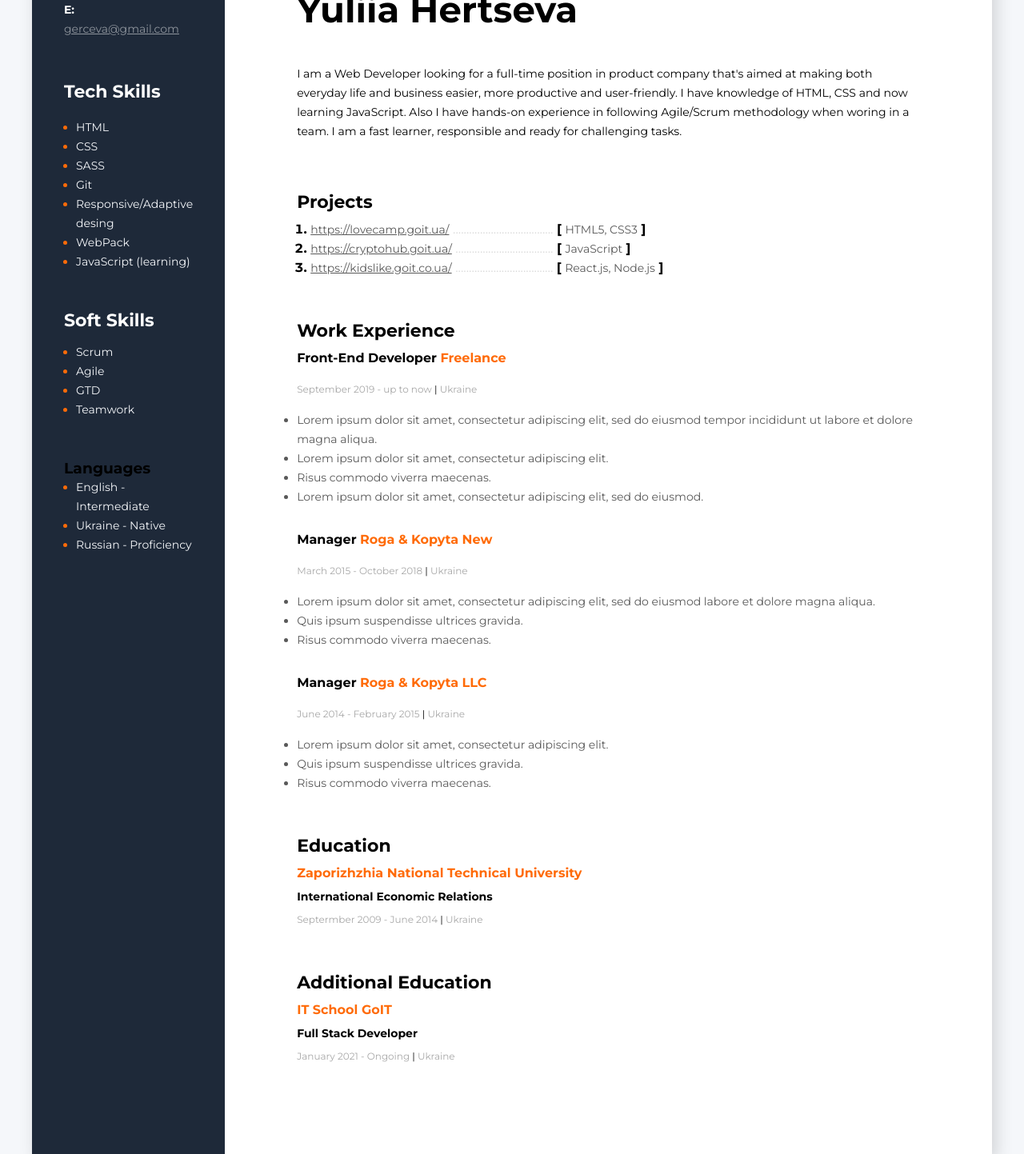
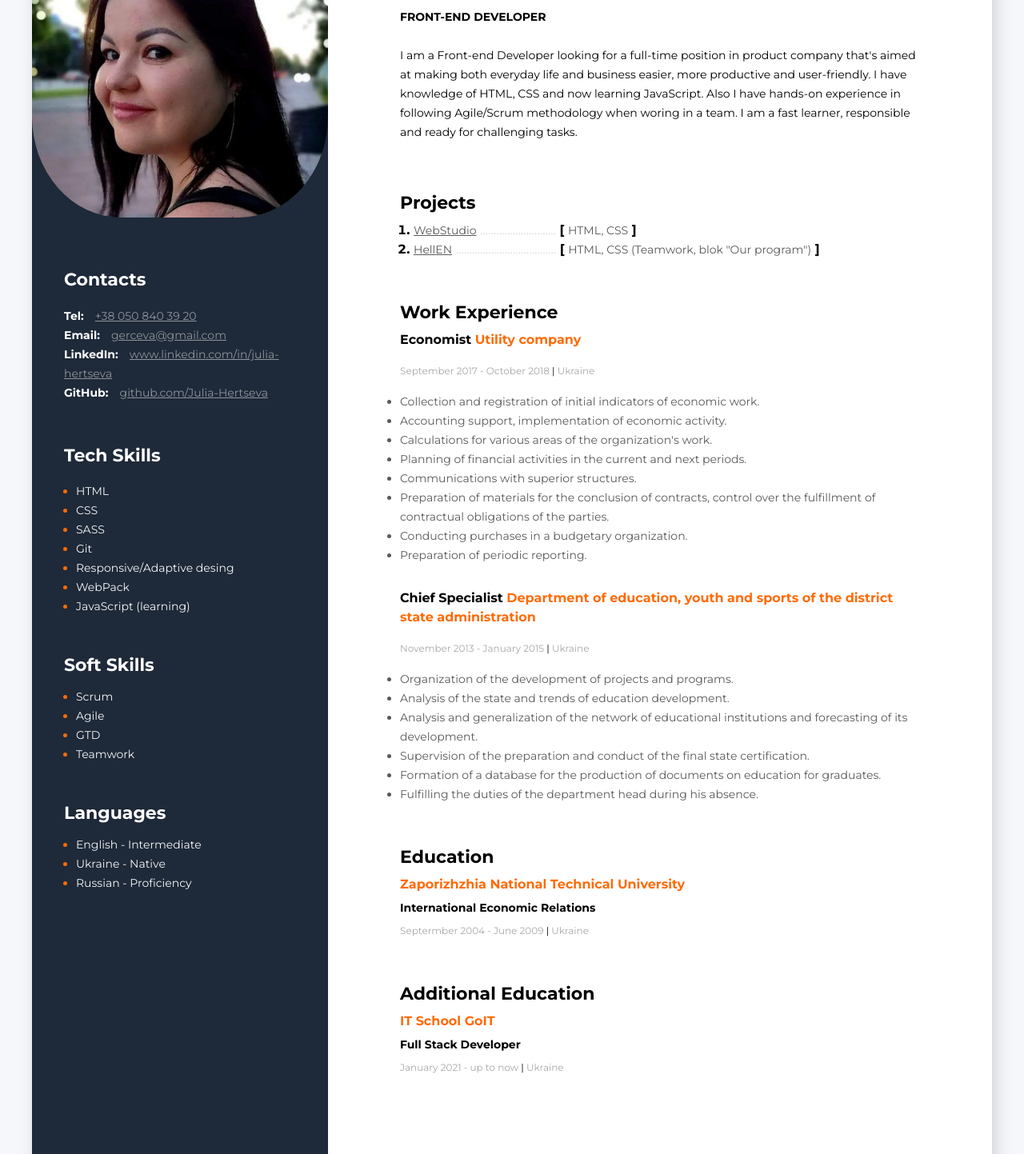
Before and after one commit to Julia-Hertseva/resume-project, a plain HTML site: page index.html in a window 1280 px wide. Shown: the part 230-1673 px from the top of the page at 80% size. Drawn offline with Linux system fonts and the light colour scheme; files that its build step writes are made by us from their sources.

Commit message:
Update resume

```diff
--- a/index.html
+++ b/index.html
@@ -4,7 +4,7 @@
     <meta charset="UTF-8">
     <meta name="viewport" content="width=device-width, initial-scale=1.0">
     <title>My resume</title>
-    <link rel="stylesheet" href="./css/style.css">
+    <link rel="stylesheet" href="./style.css">
     <link rel="preconnect" href="https://fonts.gstatic.com">
     <link href="https://fonts.googleapis.com/css2?family=Montserrat:wght@400;700&display=swap" rel="stylesheet">
 </head>
@@ -12,19 +12,27 @@
     <!--main container-->
     <div class="wrapper">
         <aside class="sidebar">
-            <img class="my-photo" src="./img/photo.jpg" alt="My photo"
+            <img class="my-photo" src="./photo.jpg" alt="My photo"
 
             <!--contacts container-->
             <div class="contacts-container">
                 <h3 class="contacts-title">Contacts</h3>
 
                 <div>
-                    <span class="contacts-link-type">C:</span>
+                    <span class="contacts-link-type">Tel:</span>
                     <a class="contacts-link" href="tel:+38 050 840 39 20">+38 050 840 39 20</a>
                 </div>
                 <div>
-                    <span class="contacts-link-type">E:</span>
+                    <span class="contacts-link-type">Email:</span>
                     <a class="contacts-link" href="mailto:gerceva@gmail.com"> gerceva@gmail.com</a>
+                </div>
+                <div>
+                    <span class="contacts-link-type">LinkedIn:</span>
+                    <a class="contacts-link" href="https://www.linkedin.com/in/julia-hertseva/"> www.linkedin.com/in/julia-hertseva</a>
+                </div>
+                <div>
+                    <span class="contacts-link-type">GitHub:</span>
+                    <a class="contacts-link" href="https://github.com/Julia-Hertseva"> github.com/Julia-Hertseva</a>
                 </div>
             </div>
 
@@ -102,10 +110,10 @@
     <div class="about-me-container">
         <!--about me main info-->
         <div class="info-container">
-        <h2 class="profession">Front-End Developer</h2>
-        <h1 class="name">Yuliia Hertseva</h1>
+        <h1 class="name">YULIIA HERTSEVA</h1>
+        <h2 class="profession">FRONT-END DEVELOPER</h2>
 
-        <p class="description">I am a Web Developer looking for a full-time position in product company
+        <p class="description">I am a Front-end Developer looking for a full-time position in product company
             that's aimed at making both everyday life and business easier, more productive and user-friendly.
             I have knowledge of HTML, CSS and now learning JavaScript. Also I have hands-on experience in following Agile/Scrum
             methodology when woring in a team. I am a fast learner, responsible and ready for challenging tasks.
@@ -118,11 +126,16 @@
             <ol>
                 <li class="projects-item">
                     <a class="projets-link"
-                    href="https://lovecamp.goit.ua/"> https://lovecamp.goit.ua/</a>
-                    <span class="dots">.....................................</span>
-                    <span><b>[</b> <span class="tech-name">HTML5, CSS3</span> <b>]</b></span>
+                    href="https://github.com/Julia-Hertseva/goit-markup-hw-08"> WebStudio</a>
+                    <span class="dots">............................</span>
+                    <span><b>[</b> <span class="tech-name">HTML, CSS</span> <b>]</b></span>
                 </li>
                 <li class="projects-item">
+                    <a class="projets-link" href="https://github.com/Julia-Hertseva/team-project"> HellEN</a>
+                    <span class="dots">.....................................</span>
+                    <span><b>[</b> <span class="tech-name">HTML, CSS (Teamwork, blok "Our program")</span> <b>]</b></span>
+                </li>
+                <!-- <li class="projects-item">
                     <a class="projets-link"
                     href="ttps://cryptohub.goit.ua/"> https://cryptohub.goit.ua/</a>
                     <span class="dots">....................................</span>
@@ -133,7 +146,7 @@
                     href="https://kidslike.goit.co.ua/"> https://kidslike.goit.co.ua/</a>
                     <span class="dots">....................................</span>
                     <span><b>[</b> <span class="tech-name">React.js, Node.js</span> <b>]</b></span>
-                </li>
+                </li> -->
 
             </ol>
         </div>
@@ -144,48 +157,40 @@
 
             <!--company 1-->
             <div>
-                <h4 class="profession-title">Front-End Developer <span class="profession-company">Freelance</span></h4>
+                <h4 class="profession-title">Economist <span class="profession-company">Utility company</span></h4>
                 <span class="profession-time">
-                    September 2019 - up to now <span class="profession-divider">|</span> Ukraine
+                    September 2017 - October 2018 <span class="profession-divider">|</span> Ukraine
                 </span>
 
                 <ul class="profession-duties">
-                    <li class="profession-duties-item">Lorem ipsum dolor sit amet, consectetur adipiscing elit, sed do eiusmod tempor incididunt ut labore et dolore magna
-                    aliqua.</li>
-                    <li class="profession-duties-item">Lorem ipsum dolor sit amet, consectetur adipiscing elit.</li>
-                    <li class="profession-duties-item"> Risus commodo viverra maecenas.</li>
-                    <li class="profession-duties-item">Lorem ipsum dolor sit amet, consectetur adipiscing elit, sed do eiusmod.</li>
+                    <li class="profession-duties-item">Collection and registration of initial indicators of economic work.</li>
+                    <li class="profession-duties-item">Accounting support, implementation of economic activity.</li>
+                    <li class="profession-duties-item">Calculations for various areas of the organization's work.</li>
+                    <li class="profession-duties-item">Planning of financial activities in the current and next periods.</li>
+                    <li class="profession-duties-item">Communications with superior structures.</li>
+                    <li class="profession-duties-item">Preparation of materials for the conclusion of contracts, control over the fulfillment of contractual obligations of the
+                    parties.</li>
+                    <li class="profession-duties-item">Conducting purchases in a budgetary organization.</li>
+                    <li class="profession-duties-item">Preparation of periodic reporting.</li>
                 </ul>
             </div>
 
             <!--company 2-->
             <div>
-                <h4 class="profession-title">Manager <span class="profession-company">Roga & Kopyta New</span></h4>
+                <h4 class="profession-title">Chief Specialist <span class="profession-company">Department of education, youth and sports of the district state administration</span></h4>
                 <span class="profession-time">
-                    March 2015 - October 2018 <span class="profession-divider">|</span> Ukraine
+                    November 2013 - January 2015 <span class="profession-divider">|</span> Ukraine
                 </span>
 
                 <ul class="profession-duties">
-                    <li class="profession-duties-item">Lorem ipsum dolor sit amet, consectetur adipiscing elit, sed do eiusmod labore et dolore magna aliqua.</li>
-                    <li class="profession-duties-item">Quis ipsum suspendisse ultrices gravida.</li>
-                    <li class="profession-duties-item">Risus commodo viverra maecenas.</li>
+                    <li class="profession-duties-item">Organization of the development of projects and programs.</li>
+                    <li class="profession-duties-item">Analysis of the state and trends of education development.</li>
+                    <li class="profession-duties-item">Analysis and generalization of the network of educational institutions and forecasting of its development.</li>
+                    <li class="profession-duties-item">Supervision of the preparation and conduct of the final state certification.</li>
+                    <li class="profession-duties-item">Formation of a database for the production of documents on education for graduates.</li>
+                    <li class="profession-duties-item">Fulfilling the duties of the department head during his absence.</li>
                 </ul>
             </div>
-
-            <!--company 3-->
-            <div>
-                <h4 class="profession-title">Manager <span class="profession-company">Roga & Kopyta LLC</span></h4>
-                <span class="profession-time">
-                    June 2014 - February 2015 <span class="profession-divider">|</span> Ukraine
-                </span>
-
-                <ul class="profession-duties">
-                    <li class="profession-duties-item">Lorem ipsum dolor sit amet, consectetur adipiscing elit.</li>
-                    <li class="profession-duties-item">Quis ipsum suspendisse ultrices gravida.</li>
-                    <li class="profession-duties-item">Risus commodo viverra maecenas.</li>
-                </ul>
-            </div>
-        </div>
 
         <!--education-->
         <div class="education-container">
@@ -194,7 +199,7 @@
                 <h4 class="education">Zaporizhzhia National Technical University</h4>
                 <h5 class="speciality">International Economic Relations</h5>
                 <span class="profession-time">
-                    Septermber 2009 - June 2014 <span class="profession-divider">|</span> Ukraine
+                    Septermber 2004 - June 2009 <span class="profession-divider">|</span> Ukraine
                 </span>
             </div>
         </div>
@@ -205,7 +210,7 @@
                 <h4 class="education">IT School GoIT</h4>
                 <h5 class="speciality">Full Stack Developer</h5>
                 <span class="profession-time">
-                    January 2021 - Ongoing <span class="profession-divider">|</span> Ukraine
+                    January 2021 - up to now <span class="profession-divider">|</span> Ukraine
                 </span>
             </div>
         </div>
--- a/style.css
+++ b/style.css
@@ -30,6 +30,8 @@ body {
 
 .my-photo {
   width: 370px;
+  border-radius: 30%;
+
 }
 
 .about-me-container {
@@ -42,7 +44,7 @@ body {
 .contacts-container {
   margin-top: 60px;
   margin-left: 40px;
-  margin-right: 40px;
+  margin-right: 20px;
 }
 
 .contacts-title {
@@ -120,7 +122,7 @@ body {
   color: #f5f7fa;
 }
 
-.soft-skills-title {
+.languages-title {
   font-size: 22px;
   font-weight: 700;
   line-height: 24px;
@@ -131,7 +133,7 @@ body {
 .languages-container {
   margin-top: 50px;
   margin-left: 40px;
-  margin-right: 40px;
+  margin-right: 20px;
 }
 
 .languages-item {
@@ -157,6 +159,7 @@ body {
   font-size: 45px;
   font-weight: 700;
   line-height: 89px;
+  color: #1e2939;
 }
 
 .description {
```
Also changed, not shown: photo.jpg (added).
